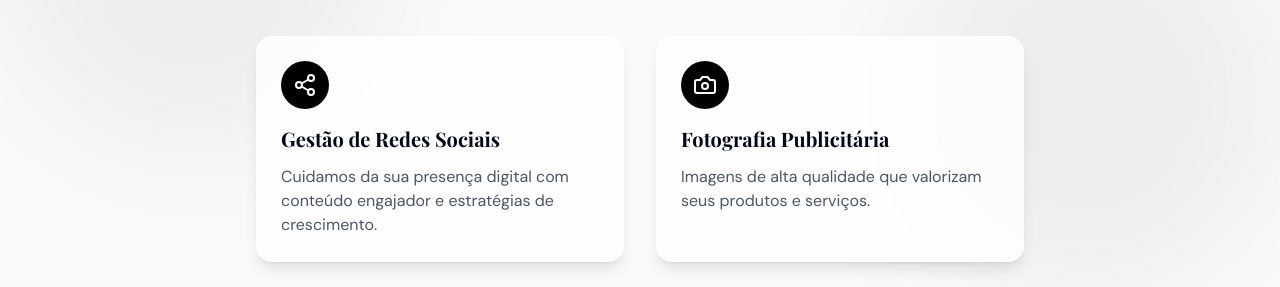
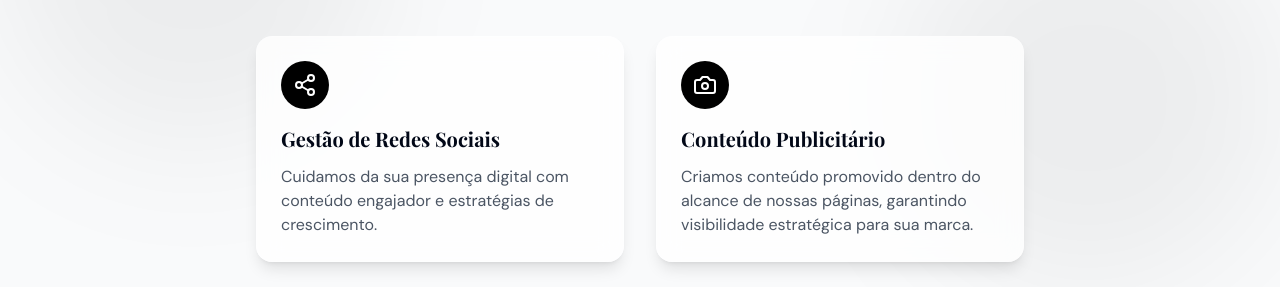
Before and after one commit to Kameruzzo/bity-portfolio-collection, a React (Vite) app: page / in a window 1280 px wide. Shown: the part 2100-2387 px from the top of the page. Built offline with nearby package versions, Linux system fonts and the light colour scheme; a web font is replaced by a local one.

Commit message:
Update ServicosSection
Update the description of the advertising photography service to advertising content.

```diff
--- a/src/components/sections/ServicosSection.tsx
+++ b/src/components/sections/ServicosSection.tsx
@@ -60,8 +60,8 @@ const ServicosSection: React.FC = () => {
       delay: "delay-100"
     },
     {
-      title: "Fotografia Publicitária",
-      description: "Imagens de alta qualidade que valorizam seus produtos e serviços.",
+      title: "Conteúdo Publicitário",
+      description: "Criamos conteúdo promovido dentro do alcance de nossas páginas, garantindo visibilidade estratégica para sua marca.",
       icon: <Camera size={24} />,
       delay: "delay-300"
     }
```
